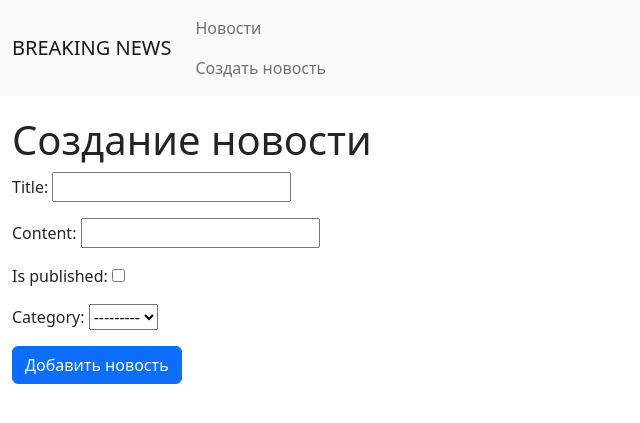
After one commit to MiKaMoRe/first-django, a Django app: page /news/new/ in a window 1280 px wide. The commit adds this page. Shown: the top 423 px of the page, without its empty margins (0-640 px from the left). Run offline with Django 4.2, Linux system fonts and the light colour scheme; data that the repository does not hold is empty.

Commit message:
Add form

```diff
--- /dev/null
+++ b/mikamore/news/forms.py
@@ -0,0 +1,10 @@
+from django import forms
+from .models import Category
+
+
+class NewsForm(forms.Form):
+    title = forms.CharField(max_length=255)
+    content = forms.CharField()
+    is_published = forms.BooleanField()
+    # photo = forms.ImageField(upload_to='photos/%Y/%m/%d/', blank=True)
+    category = forms.ModelChoiceField(queryset=Category.objects.all())
--- /dev/null
+++ b/mikamore/news/templates/news/new.html
@@ -0,0 +1,14 @@
+{% extends "base.html" %}
+{% block title %}
+  Создание новости
+{% endblock title %}
+{% block content %}
+  <div class="row">
+    <h1>Создание новости</h1>
+  </div>
+  <form action="{% url 'new_news' %}" method="post">
+    {% csrf_token %}
+    {{ form.as_p }}
+    <button type="submit" class="btn btn-primary btn-block">Добавить новость</button>
+  </form>
+{% endblock content %}
--- a/mikamore/news/urls.py
+++ b/mikamore/news/urls.py
@@ -5,5 +5,6 @@ from .views import *  # Import all actions from views
 urlpatterns = [
     path('', index, name='news'),
     path('<int:news_id>/', show_news, name='show_news'),
+    path('new/', new_news, name='new_news'),
     path('questions', questions),
 ]
--- a/mikamore/news/views.py
+++ b/mikamore/news/views.py
@@ -2,10 +2,19 @@ from django.shortcuts import render
 from django.http import HttpResponse
 from django.shortcuts import get_object_or_404
 from .models import News, Category
+from .forms import NewsForm
 
 
 def questions(request):
     return HttpResponse('My questions')
+
+
+def new_news(request):
+    if request.method == 'POST':
+        pass
+    else:
+        form = NewsForm()
+    return render(request, 'news/new.html', {'form': form})
 
 
 def show_news(request, news_id):
--- a/mikamore/templates/include/_nav.html
+++ b/mikamore/templates/include/_nav.html
@@ -14,6 +14,7 @@
       <ul class="navbar-nav me-auto mb-2 mb-lg-0">
         <li class="nav-item">
           <a class="nav-link" href="{% url 'news' %}">Новости</a>
+          <a class="nav-link" href="{% url 'new_news' %}">Создать новость</a>
         </li>
       </ul>
     </div>
```
